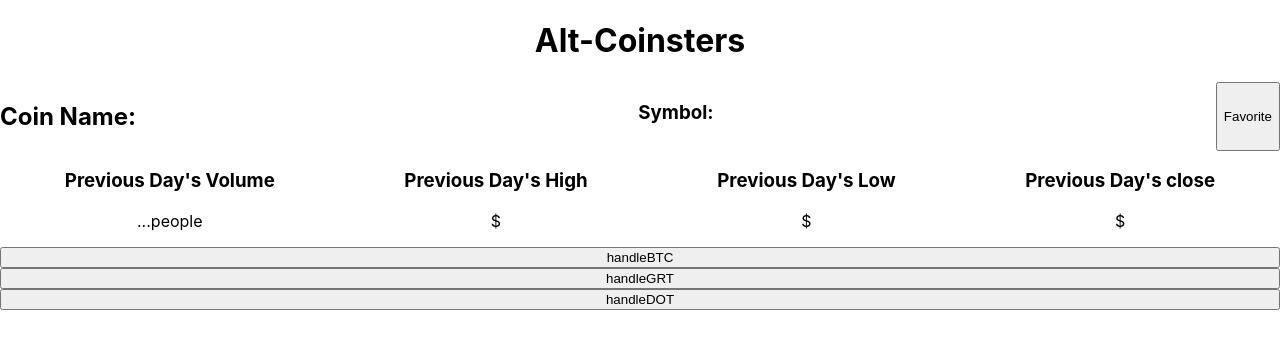
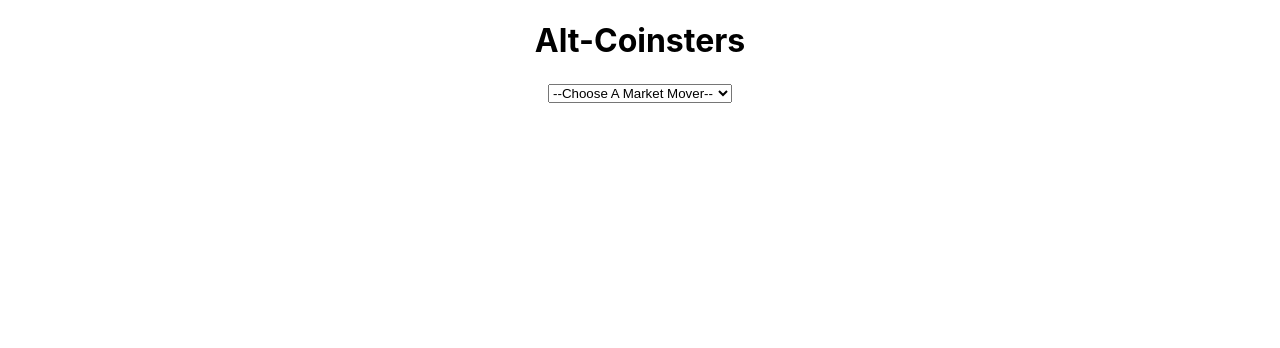
Before and after one commit to kendallm360/alt-coinsters, a React (Create React App) app: page / in a window 1280 px wide. Both pictures are taken after a click on the button "Try?". Shown: the top 348 px of the page. Built offline with nearby package versions, Linux system fonts and the light colour scheme; no server answers.

Commit message:
add market movers tab to home page

```diff
--- a/src/components/coin/Coin.js
+++ b/src/components/coin/Coin.js
@@ -19,7 +19,7 @@ const Coin = ({ ticker }) => {
 
   const handleRender = (event) => {
     fetchCoinPreviousDay(event.target.value).then((data) => {
-      setCoinName(assignName(ticker));
+      setCoinName(assignName(event.target.value));
       setCoin(data.results[0]);
       setSymbol(data.results[0].T.split("USD").join("").split("X:")[1]);
     });
--- a/src/components/coinContainer/CoinContainer.js
+++ b/src/components/coinContainer/CoinContainer.js
@@ -3,6 +3,7 @@ import { fetchCoinPreviousDay } from "../../apiCalls";
 import { assignName } from "../../helperFunctions";
 import "./CoinContainer.css";
 import Coin from "../coin/Coin";
+import MarketMovers from "../marketMovers/MarketMovers";
 
 const CoinContainer = () => {
   const [coinList, setCoinList] = useState([]);
@@ -11,6 +12,8 @@ const CoinContainer = () => {
   const [ticker, setTicker] = useState("");
   const [coinName, setCoinName] = useState("");
   const [submitted, setSubmitted] = useState(true);
+  const [mover, setMover] = useState(false);
+
   const [coin, setCoin] = useState([]);
   const [symbol, setSymbol] = useState("");
 
@@ -24,25 +27,42 @@ const CoinContainer = () => {
 
   const handleSubmit = () => {
     setSubmitted(false);
+    setMover(true);
   };
 
   const handleTickerSelect = (event) => {
     setTicker(event.target.value);
   };
-
+  // mover && <MarketMovers />;
   return submitted ? (
     <div className="coin-container">
       <div className="tab-selector">
         <select value={ticker} name={ticker} onChange={handleTickerSelect}>
-          market-movers-tab
           <option>--Choose A Market Mover--</option>
-          <option value={"BTC"}>Bitcoin</option>
+          <option value={true}>MArket mover</option>
+          {/* <option value={"ETH"}>ETHEREUM</option>
+          <option value={"USDT"}>TETHER</option>
+          <option value={"USDC"}>USD COIN</option> */}
         </select>
+        {/* <MarketMovers /> */}
         <select value={ticker} name={ticker} onChange={handleTickerSelect}>
-          market-movers-tab
           <option>--Choose A Top Alt--</option>
-          <option value={"SOL"}>Solana</option>
-          <option value={"LINK"}>ChainLink</option>
+          <option value={"ADA"}>CARDANO</option>
+          <option value={"UNI"}>UNISWAP</option>
+          <option value={"XLM"}>STELLAR</option>
+          <option value={"SOL"}>SOLANA</option>
+          <option value={"GRT"}>THE GRAPH</option>
+          <option value={"DOGE"}>DOGECOIN</option>
+          <option value={"XRP"}>RIPPLE</option>
+          <option value={"DOT"}>POLKADOT</option>
+          <option value={"LINK"}>LINK</option>
+          <option value={"MATIC"}>POLYGON</option>
+          <option value={"XTZ"}>TEZOS</option>
+          <option value={"ATOM"}>COSMOS</option>
+          <option value={"THETA"}>THETA NETWORK</option>
+          <option value={"XMR"}>MONERO</option>
+          <option value={"CHZ"}>CHILIZ</option>
+          <option value={"SHIB"}>SHIBA INU</option>
         </select>
         <button onClick={handleSubmit}>Try?</button>
       </div>
@@ -83,7 +103,8 @@ const CoinContainer = () => {
       </section>
     </div>
   ) : (
-    <Coin ticker={ticker} />
+    // <Coin ticker={ticker} />
+    <MarketMovers />
   );
 };
 
--- /dev/null
+++ b/src/components/marketMovers/MarketMovers.js
@@ -0,0 +1,26 @@
+import "./MarketMovers.css";
+import { useState } from "react";
+
+const MarketMovers = () => {
+  const [ticker, setTicker] = useState("");
+
+  const handleTickerSelect = (event) => {
+    setTicker(event.target.value);
+  };
+
+  return (
+    <section className="market-movers">
+      <div className="buttons">
+        <select value={ticker} name={ticker} onChange={handleTickerSelect}>
+          <option>--Choose A Market Mover--</option>
+          <option value={"BTC"}>BITCOIN</option>
+          <option value={"ETH"}>ETHEREUM</option>
+          <option value={"USDT"}>TETHER</option>
+          <option value={"USDC"}>USD COIN</option>
+        </select>
+      </div>
+    </section>
+  );
+};
+
+export default MarketMovers;
```
Also changed, not shown: src/components/marketMovers/MarketMovers.css (added).
